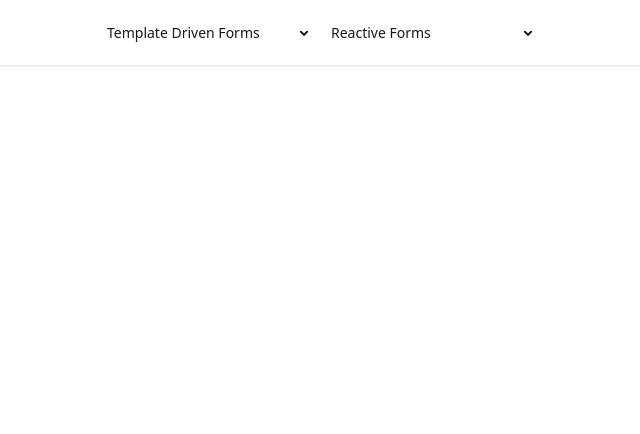
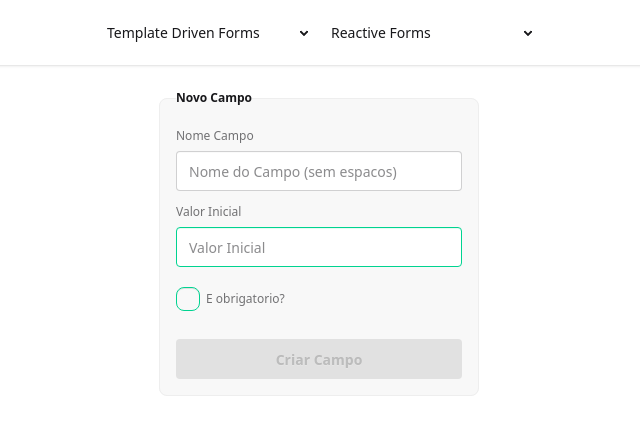
Before and after one commit to farleybsd/FormulariosAngular, an Angular app in the folder Template Driven Forms/curso-formularios-com-angular/: page /reactive-forms/manipulate-controls in a window 1280 px wide. Before the commit this address led to /. Shown: the top 434 px of the page, without its empty margins (321-961 px from the left). Built offline with nearby package versions, Linux system fonts and the light colour scheme.

Commit message:
Verificando se um campo já existe

```diff
--- /dev/null
+++ b/Template Driven Forms/curso-formularios-com-angular/src/app/features/reactive-forms/6.manipulate-controls/manipulate-controls.component.html
@@ -0,0 +1,34 @@
+<form [formGroup]="form" (ngSubmit)="createNewField()">
+  <fieldset class="fieldset bg-base-200 border-base-300 rounded-box w-xs border p-4">
+    <legend class="fieldset-legend">Novo Campo</legend>
+
+    <label class="label">Nome Campo</label>
+    <input type="text" class="input" placeholder="Nome do Campo (sem espacos)" formControlName="fieldName" />
+    <app-error-messages [control]="form.controls.fieldName"></app-error-messages>
+    <label class="label">Valor Inicial</label>
+    <input type="text" class="input" placeholder="Valor Inicial" formControlName="initialValue" />
+    <app-error-messages [control]="form.controls.initialValue"></app-error-messages>
+
+    <label class="label mt-2">
+      <input type="checkbox" checked="checked" class="checkbox" formControlName="isRequired" />
+      E obrigatorio?
+    </label>
+     <app-error-messages [control]="form.controls.isRequired"></app-error-messages>
+    <button class="btn btn-neutral mt-4" [disabled]="form.invalid">Criar Campo</button>
+  </fieldset>
+</form>
+
+<form [formGroup]="previewForm">
+  <ul class="list bg-base-100 rounded-box shadow-md">
+    @for (item of previewForm.controls | keyvalue; track item.key) {
+    <li class="list-row items-center justify-between">
+      <fieldset class="fieldset bg-base-200 border-base-300 rounded-box w-xs border p-4">
+        <legend class="fieldset-legend">{{item.key}}</legend>
+        <input type="text" class="input" [formControlName]="item.key" />
+        <app-error-messages [control]="previewForm.get(item.key)!"></app-error-messages>
+      </fieldset>
+      <button class="btn btn-error" (click)="removeField(item.key)">Remover</button>
+    </li>
+    }
+  </ul>
+</form>
--- /dev/null
+++ b/Template Driven Forms/curso-formularios-com-angular/src/app/features/reactive-forms/6.manipulate-controls/manipulate-controls.component.ts
@@ -0,0 +1,63 @@
+import { KeyValuePipe } from '@angular/common';
+import { ChangeDetectionStrategy, Component } from '@angular/core';
+import {
+  AbstractControl,
+  FormControl,
+  FormGroup,
+  ReactiveFormsModule,
+  ValidatorFn,
+  Validators,
+} from '@angular/forms';
+import { ErrorMessagesComponent } from '../../../shared/error-messages/components/error-messages/error-messages.component';
+
+function checkIfFieldNameExists(form: FormGroup): ValidatorFn {
+  return (control: AbstractControl) => {
+    const exists = form.contains(control.value);
+    if (exists) {
+      return { fieldnameExists: true };
+    }
+    return null;
+  };
+}
+
+@Component({
+  selector: 'app-manipulate-controls',
+  imports: [ReactiveFormsModule, KeyValuePipe, ErrorMessagesComponent],
+  templateUrl: './manipulate-controls.component.html',
+  styleUrl: './manipulate-controls.component.css',
+  changeDetection: ChangeDetectionStrategy.OnPush,
+})
+export class ManipulateControlsComponent {
+
+  protected previewForm = new FormGroup({});
+
+  protected form = new FormGroup({
+    fieldName: new FormControl('', {
+      nonNullable: true,
+      validators: [Validators.required, checkIfFieldNameExists(this.previewForm)],
+    }),
+    initialValue: new FormControl('', {
+      nonNullable: true,
+    }),
+    isRequired: new FormControl(false, {
+      nonNullable: true,
+    }),
+  });
+
+  protected createNewField() {
+    const { fieldName, initialValue, isRequired } = this.form.value as Required<
+      typeof this.form.value
+    >;
+    const control = new FormControl(initialValue);
+
+    if (isRequired) {
+      control.addValidators(Validators.required);
+    }
+    this.previewForm.addControl(fieldName, control);
+    this.form.reset();
+  }
+
+  protected removeField(fieldName: string) {
+    this.previewForm.removeControl(fieldName);
+  }
+}
--- a/Template Driven Forms/curso-formularios-com-angular/src/app/features/reactive-forms/routes.ts
+++ b/Template Driven Forms/curso-formularios-com-angular/src/app/features/reactive-forms/routes.ts
@@ -4,6 +4,7 @@
 import { UsingMarkFuncionsComponent } from './3.using-mark-funcions/using-mark-funcions.component';
 import { SetErrosComponent } from './4.set-erros/set-erros.component';
 import { FormGroupComponent } from './5.form-group/form-group.component';
+import { ManipulateControlsComponent } from './6.manipulate-controls/manipulate-controls.component';
 
 export const reactiveFormsRoutes: Routes = [
   {
@@ -26,4 +27,8 @@
     path: 'form-group',
     component: FormGroupComponent
   },
+  {
+    path: 'manipulate-controls',
+    component: ManipulateControlsComponent
+  },
 ];
--- a/Template Driven Forms/curso-formularios-com-angular/src/app/shared/error-messages/components/error-messages/data/messages.data.ts
+++ b/Template Driven Forms/curso-formularios-com-angular/src/app/shared/error-messages/components/error-messages/data/messages.data.ts
@@ -8,6 +8,7 @@
   minlength: ({requiredLength,actualLength}) => `O Valor deve conter no minino ${requiredLength} caracteres (atualmente ${actualLength})`,
   invalidMaxNames: ({maxQuantity, currentQuantity}) => `Quantidade maxima de nomes (${maxQuantity}) (atualmente ${currentQuantity})`,
   invalidFullName: () => 'Digite seu nome completo',
+  fieldnameExists: () => 'Esse campo já existe',
 };
 
 export const pendingMessage = 'Validando...';
```
Also changed, not shown: Template Driven Forms/curso-formularios-com-angular/src/app/features/reactive-forms/6.manipulate-controls/manipulate-controls.component.css (added).
